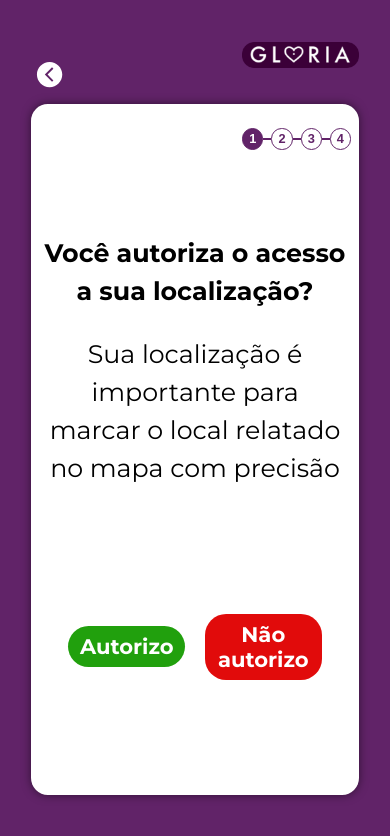
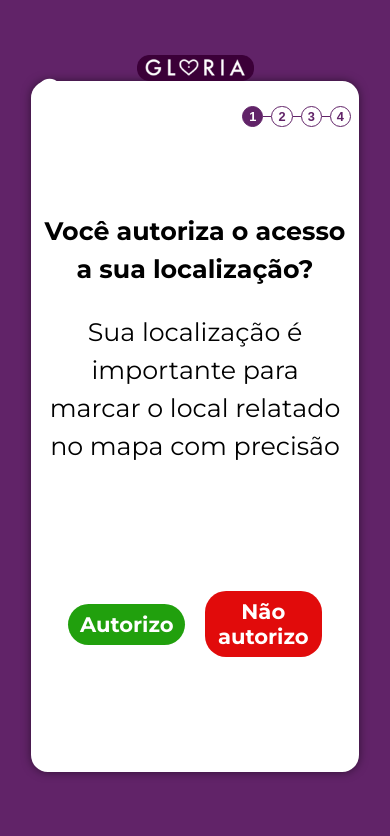
Before and after one commit to anajbsouza/Mapa-da-Violencia, a React (Vite) app in the folder frontend/: page /authorize-localization in a window 390 px wide. Shown: the top 836 px of the page. Built offline with nearby package versions, Linux system fonts and the light colour scheme.

Commit message:
desktop map-address corrections responsivity

```diff
--- a/frontend/src/App.css
+++ b/frontend/src/App.css
@@ -18,28 +18,30 @@ main {
 
 /*Componentes Header e HeaderMap*/
 .header {
-  margin-top: -5vh;
+  margin-top: -2vh;
 }
 
 .header-items,
 .header-map-items
 {
   display: flex;
-  justify-content: space-between;
+  justify-content: center;
   align-items: center;
+  position: relative;
 }
 
 /* Botão de Voltar */
 .button-back,
 .button-map-back {
-  display: block;
-  align-items: flex-start;
+  position: absolute;
+  left: -1rem;
   background-color: transparent;
   border: none;
   width: 8vh;
   height: auto;
-  margin-left: -1rem;
-  margin-top: 5vh;
+  top: 50%;
+  transform: translateY(-50%);
+  margin-top: 3vh;
 }
 
 .icon-back {
@@ -105,7 +107,7 @@ main {
 }
 
   .header-items .header-map-iems {
-    width: 100%;
+    width: 50%;
   }
 
   @media (min-width: 600px) {
--- a/frontend/src/pages/MapPage.tsx
+++ b/frontend/src/pages/MapPage.tsx
@@ -71,7 +71,7 @@ function Mapa() {
           </div>
 
           <div className="btn-map">
-            <button className="btn-finish" onClick={() => navigate("/thank-you")}>Finalizar</button>
+            <button className="btn-finish-map" onClick={() => navigate("/thank-you")}>Finalizar</button>
           </div>
         </div>
       )}
--- a/frontend/src/styles/MapPage.css
+++ b/frontend/src/styles/MapPage.css
@@ -51,7 +51,7 @@
 
 .occurrence-details {
   position: fixed;
-  height: 40vh;
+  height: 50vh;
   bottom: 0;
   left: 50%;
   transform: translateX(-50%);
@@ -92,12 +92,12 @@
 
   .btn-map {
     text-align: center;
-    margin-top: 5vh;
-
+    margin-top: 10vh;
+    justify-content: center;
   }
 
   .btn-finish {
-    padding: 9px 19px;
+    padding: 10px 20px;
     background-color: #FFCA05;
     width: 20vw;
     color: #612368;
@@ -107,7 +107,20 @@
     border-radius: 5px;
     cursor: pointer;
     box-shadow: 0px 0px 10px rgba(0, 0, 0, 0.1);
+  }
 
+  .btn-finish-map {
+    padding: 9px 19px;
+    background-color: #FFCA05;
+    width: 25vw;
+    color: #612368;
+    font-weight: bold;
+    font-size: 2vh;
+    border: none;
+    border-radius: 5px;
+    cursor: pointer;
+    box-shadow: 0px 0px 10px rgba(0, 0, 0, 0.1);
+    margin-top: -3vh;
   }
 
 /*Mapa com filtro */
@@ -181,7 +194,7 @@
 @media (min-width: 600px) {
   .map-title {
     width: 30vw;
-    margin-top: -2vh;
+    margin-top: 2vh;
   }
 
   .logo-map {
@@ -195,6 +208,10 @@
   .btn-finish {
     width: 15vw;
     margin-top: 5vh;
+  }
+
+  .btn-finish-map {
+    width: 15vw;
   }
 }
 
@@ -217,4 +234,8 @@
     margin-top: 7vh;
   }
 
+  .btn-finish-map {
+    width: 10vw;
+  }
+
 }
```
